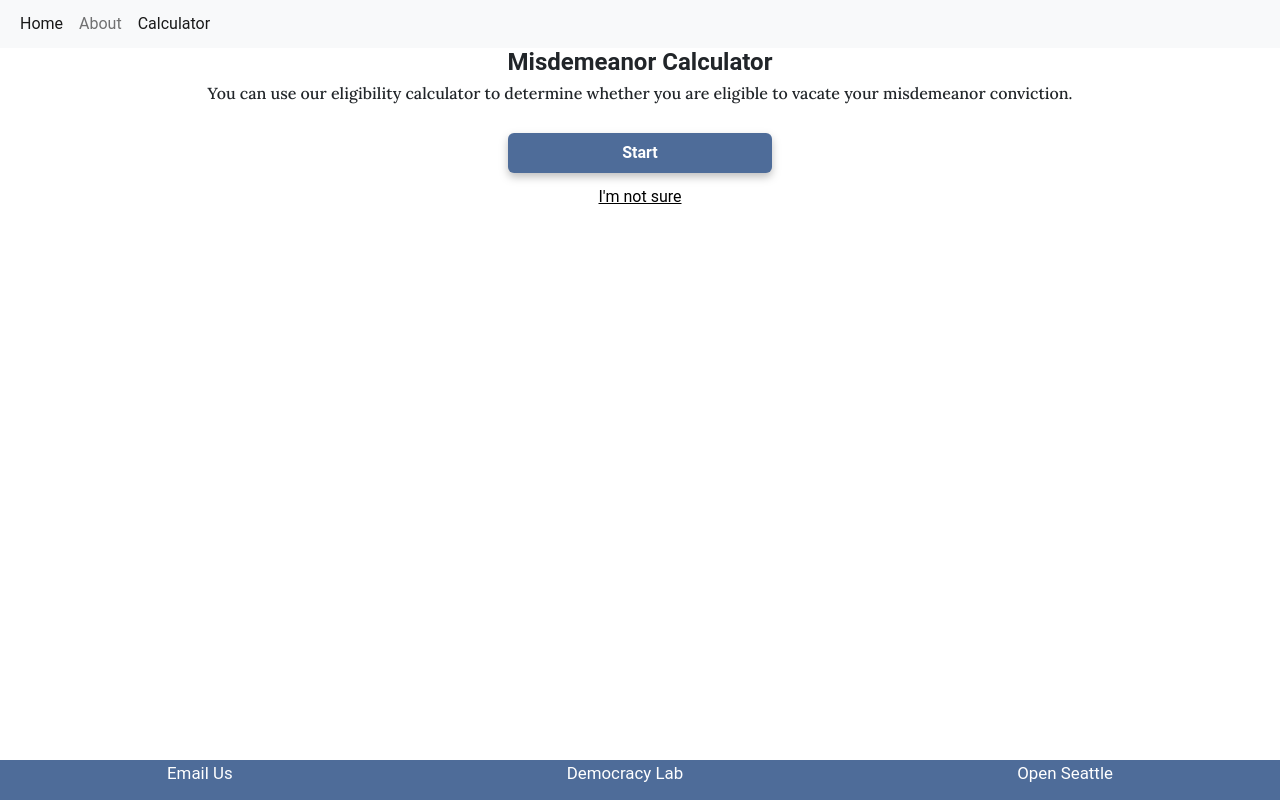
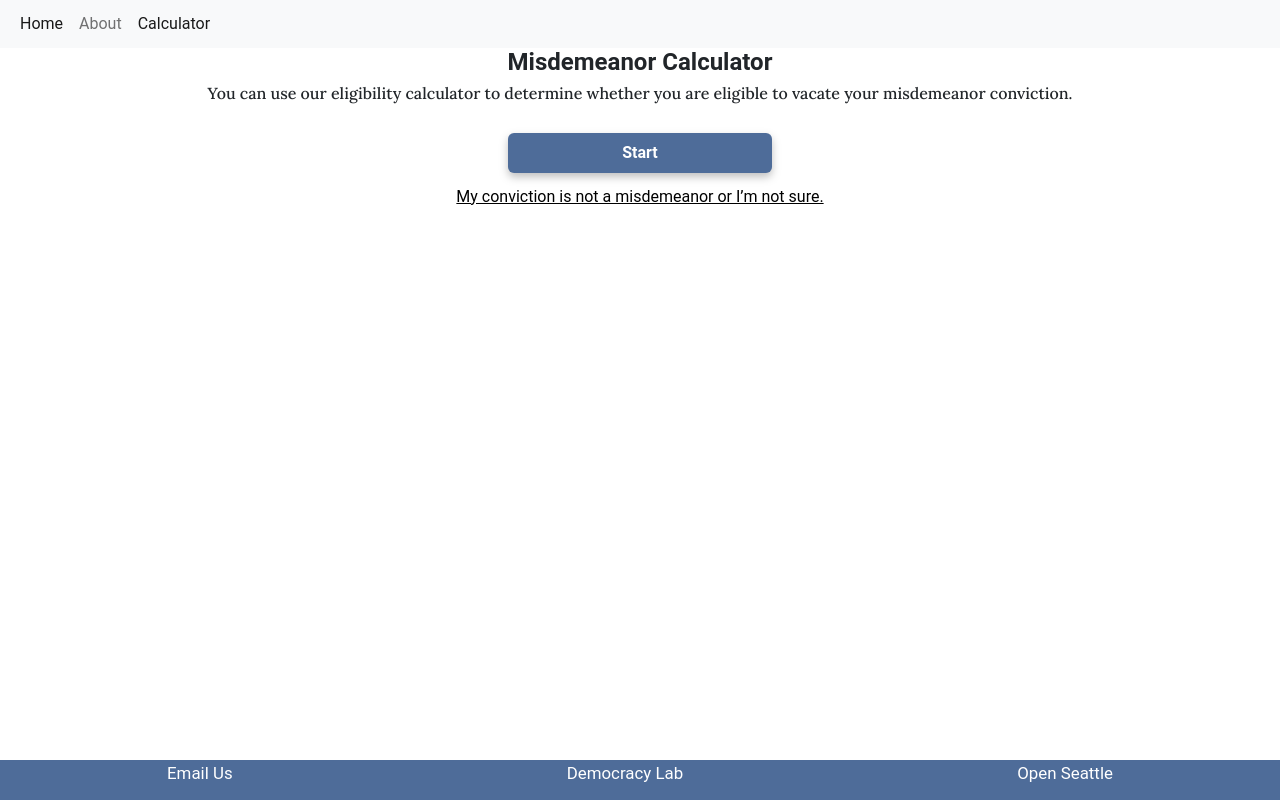
Before and after one commit to openseattle/clearviction-v1, a React (Create React App) app: page /calculator/landing-0 in a window 1280 px wide. Built offline with nearby package versions, Linux system fonts and the light colour scheme.

Commit message:
finish adding page copy for tasks S39 & S40

```diff
--- a/src/Pages/Calculator.jsx
+++ b/src/Pages/Calculator.jsx
@@ -49,11 +49,12 @@ const Calculator = () => {
         })
 
     const renderBody = ({ type, text, href, className }) => {
+        const key = `${type}-${text}`;
         switch (type) {
             case "paragraph":
-                return <p className={className}>{text}</p>
+                return <p key={key} className={className}>{text}</p>
             case "link":
-                return <a className={className} target="_blank" href={href}>{text}</a>
+                return <a key={key} className={className} target="_blank" href={href}>{text}</a>
         }
     }
 
@@ -62,7 +63,7 @@ const Calculator = () => {
         {header && <h4 className="calculator-header">{header}</h4>}
         {body && <div className="calculator-body">{body.map(renderBody)}</div>}
         {buttons && renderButtons(buttons)}
-        {tooltip && <a className="calculator-tooltip-link" onClick={openTooltip}>I'm not sure</a>}
+        {tooltip && <a className="calculator-tooltip-link" onClick={openTooltip}>{tooltip}</a>}
         {footerLink && <a className="calculator-footer-link" target="_blank" href={footerLink.href}>{footerLink.text}</a>}
         {disclaimer && <p className="calculator-disclaimer">{disclaimer}</p>}
     </div>
--- a/src/data/calculatorPages.js
+++ b/src/data/calculatorPages.js
@@ -33,14 +33,15 @@
  * }
  */
 
-const CALC_PREFIX = "/calculator"
-const DISCLAIMER = "The information provided by the Conviction Vacation Project is not intended to replace legal advice and does not in any way constitute an attorney-client relationship. If you need legal advice or assistance, we strongly recommend that you reach out to a licensed professional."
+const CALC_PREFIX = "/calculator";
+const disclaimer = "The information provided by the Conviction Vacation Project is not intended to replace legal advice and does not in any way constitute an attorney-client relationship. If you need legal advice or assistance, we strongly recommend that you reach out to a licensed professional.";
+const tooltip = "I'm not sure";
 const YES = "Yes";
 const NO = "No";
 const BODY_TYPES = {
     PARAGRAPH: "paragraph",
     LINK: "link"
-}
+};
 
 export default {
     "landing-0": {
@@ -84,7 +85,7 @@ export default {
                 href: CALC_PREFIX + "/landing-ineligible-0"
             }
         ],
-        tooltip: true
+        tooltip
     },
     "landing-2": {
         header: "Does your conviction fall into any of these special cases?",
@@ -107,7 +108,7 @@ export default {
                 color: "green"
             }
         ],
-        tooltip: true
+        tooltip
     },
     "marijuana-0": {
         header: "Did this offense involve possession of marijuana?",
@@ -150,7 +151,7 @@ export default {
     },
     "marijuana-ineligible-0": {
         header: "As of now, it seems that you may NOT be eligible to vacate your marijuana misdemeanor conviction because you have not completed the terms of your offense.",
-        disclaimer: DISCLAIMER
+        disclaimer
     },
     "marijuana-eligible-0": {
         header: "From your answers, it seems that you may be eligible to vacate your marijuana misdemeanor conviction!",
@@ -204,11 +205,11 @@ export default {
                 href: "https://www.courts.wa.gov/forms/?fa=forms.contribute&formID=38"
             }
         ],
-        disclaimer: DISCLAIMER
+        disclaimer
     },
     "marijuana-ineligible-1": {
         header: "As of now, it seems that you may NOT be eligible to vacate your marijuana misdemeanor conviction because you have not completed the terms of your offense.",
-        disclaimer: DISCLAIMER
+        disclaimer
     },
     "main-0": {
         header: "We will now ask a few questions about what your conviction was for, to assess your eligibility to vacate the conviction.",
@@ -238,7 +239,7 @@ export default {
                 href: CALC_PREFIX + "/main-2"
             }
         ],
-        tooltip: true,
+        tooltip,
     },
     "main-ineligible-0": {
         header: "As of now, it seems that you may NOT be eligible to vacate your  misdemeanor conviction because your conviction is classified as a violent offense as defined in RCW 9.94A.030.",
@@ -249,7 +250,7 @@ export default {
                 href: "https://apps.leg.wa.gov/rcw/default.aspx?cite=9.94A.030"
             }
         ],
-        disclaimer: DISCLAIMER
+        disclaimer
     },
     "main-2": {
         header: "Was the offense was a violation of any of the following?",
@@ -280,7 +281,7 @@ export default {
                 href: CALC_PREFIX + "/main-3"
             }
         ],
-        tooltip: true
+        tooltip
     },
     "main-ineligible-1": {
         header: "As of now, it seems that you may NOT be eligible to vacate your  misdemeanor conviction because your offense was on of the following:",
@@ -301,7 +302,7 @@ export default {
                 href: "https://app.leg.wa.gov/rcw/default.aspx?cite=9.91.020"
             }
         ],
-        disclaimer: DISCLAIMER
+        disclaimer
     },
     "main-3": {
         header: "Was the offense is considered a \"prior offense\" under RCW 46.61.5055?",
@@ -322,12 +323,160 @@ export default {
                 href: CALC_PREFIX + "/main-5"
             }
         ],
-        tooltip: true
+        tooltip
     },
     "main-4": {
-
+        header: "Did you have an additional alcohol or drug violation within ten years of the date of arrest for the prior offense?",
+        buttons: [
+            {
+                text: YES,
+                href: CALC_PREFIX + "/main-ineligible-3"
+            },
+            {
+                text: NO,
+                href: CALC_PREFIX + "/main-7"
+            }
+        ],
+        tooltip
     },
     "main-5": {
-
+        header: "Was the offense a misdemeanor or gross misdemeanor violation, including attempt of any of the following:",
+        body: [
+            {
+                type: BODY_TYPES.LINK,
+                text: "Chapter 9.68 RCW - obscenity and pornography",
+                href: "https://app.leg.wa.gov/rcw/default.aspx?cite=9.68"
+            },
+            {
+                type: BODY_TYPES.LINK,
+                text: "Chapter 9.68A RCW - sexual exploitation of children",
+                href: "https://app.leg.wa.gov/rcw/default.aspx?cite=9.68A"
+            },
+            {
+                type: BODY_TYPES.LINK,
+                text: "Chapter 9A.44 RCW - sex offenses, except for failure to register as a sex offender under RCW 9A.44.132",
+                href: "https://app.leg.wa.gov/rcw/default.aspx?cite=9a.44"
+            }
+        ],
+        buttons: [
+            {
+                text: YES,
+                href: CALC_PREFIX + "/main-ineligible-2"
+            },
+            {
+                text: NO,
+                href: CALC_PREFIX + "/main-8"
+            }
+        ],
+        tooltip
     },
-}
+    "main-ineligible-2": {
+        header: "As of now, it seems that you may NOT be eligible to vacate your  misdemeanor conviction.",
+        body: [
+            {
+                type: BODY_TYPES.PARAGRAPH,
+                text: "Based on RCW 9.94A.640, a misdemeanor or gross misdemeanor violation, including attempt of any of the following are not eligible for vacation:"
+            },
+            {
+                type: BODY_TYPES.LINK,
+                text: "Chapter 9.68 RCW - obscenity and pornography",
+                href: "https://app.leg.wa.gov/rcw/default.aspx?cite=9.68"
+            },
+            {
+                type: BODY_TYPES.LINK,
+                text: "Chapter 9.68A RCW - sexual exploitation of children",
+                href: "https://app.leg.wa.gov/rcw/default.aspx?cite=9.68A"
+            },
+            {
+                type: BODY_TYPES.LINK,
+                text: "Chapter 9A.44 RCW - sex offenses, except for failure to register as a sex offender under RCW 9A.44.132",
+                href: "https://app.leg.wa.gov/rcw/default.aspx?cite=9a.44"
+            }
+        ],
+        disclaimer
+    },
+    "main-ineligible-3": {
+        header: "Unfortunately, it seems that you may NOT be eligible to vacate your  misdemeanor conviction because you have had an additional alcohol or drug violation within ten years of your prior offense.",
+        disclaimer
+    },
+    "main-7": {
+        header: "Has it been ten years or more since the date of the arrest for the prior offense?",
+        buttons: [
+            {
+                text: YES,
+                href: CALC_PREFIX + "/main-5"
+            },
+            {
+                text: NO,
+                href: CALC_PREFIX + "/main-ineligible-4"
+            }
+        ],
+        tooltip
+    },
+    "main-ineligible-4": {
+        header: "As of now, it seems that you may NOT be eligible to vacate your  misdemeanor conviction because it has been less than 10 years since your arrest for the prior offense.",
+        body: [
+            {
+                type: BODY_TYPES.PARAGRAPH,
+                text: "You might be eligible when 10 years have passed since your prior offense."
+            }
+        ],
+        disclaimer
+    },
+    "main-8": {
+        header: "Was the offense considered domestic violence against family / household member or spouse / partner?",
+        buttons: [
+            {
+                text: YES,
+                href: CALC_PREFIX + "/main-9"
+            },
+            {
+                text: NO,
+                href: CALC_PREFIX + "" // TODO: link to first "Questions about circumstances that affect CV eligibility" page
+            }
+        ],
+        tooltip
+    },
+    "main-9": {
+        header: "Have you had two or more domestic violence convictions each stemming from different incidents?",
+        buttons: [
+            {
+                text: YES,
+                href: CALC_PREFIX + "/main-ineligible-5"
+            },
+            {
+                text: NO,
+                href: CALC_PREFIX + "/main-10"
+            }
+        ],
+        tooltip
+    },
+    "main-ineligible-5": {
+        header: "Unfortunately, it seems that you may NOT be eligible to vacate your  misdemeanor conviction because you have had two or more domestic violence incidents.",
+        disclaimer
+    },
+    "main-10": {
+        header: "Have five or more years passed since fulfillment of all sentencing requirements for this conviction?",
+        buttons: [
+            {
+                text: YES,
+                href: CALC_PREFIX + "" // TODO: link to first "Questions about circumstances that affect CV eligibility" page
+            },
+            {
+                text: NO,
+                href: CALC_PREFIX + "/main-ineligible-6"
+            }
+        ],
+        tooltip
+    },
+    "main-ineligible-6": {
+        header: "As of now, it seems that you may NOT be eligible to vacate this misdemeanor conviction because it has been less than 5 years since the conviction for this offense.",
+        body: [
+            {
+                type: BODY_TYPES.PARAGRAPH,
+                text: "You might be eligible when 5 years have passed since your conviction."
+            }
+        ],
+        disclaimer
+    }
+};
```
